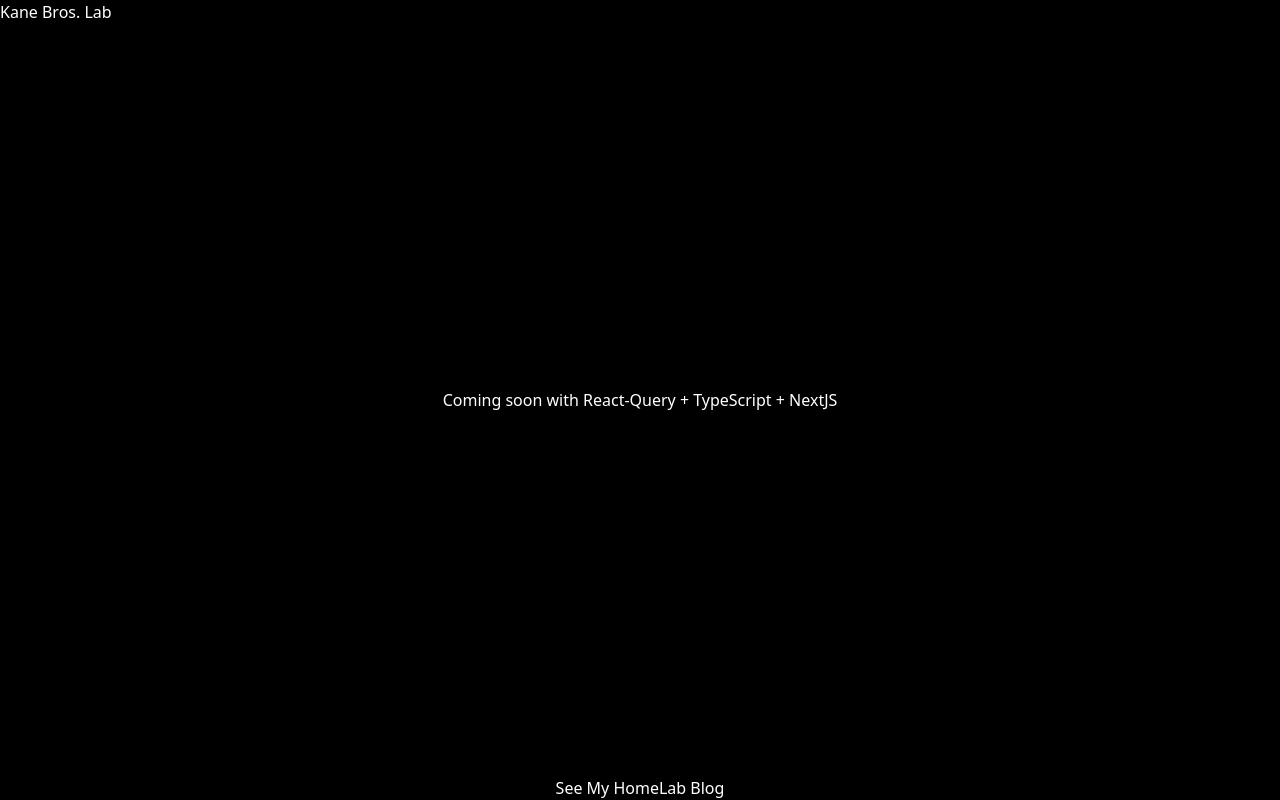
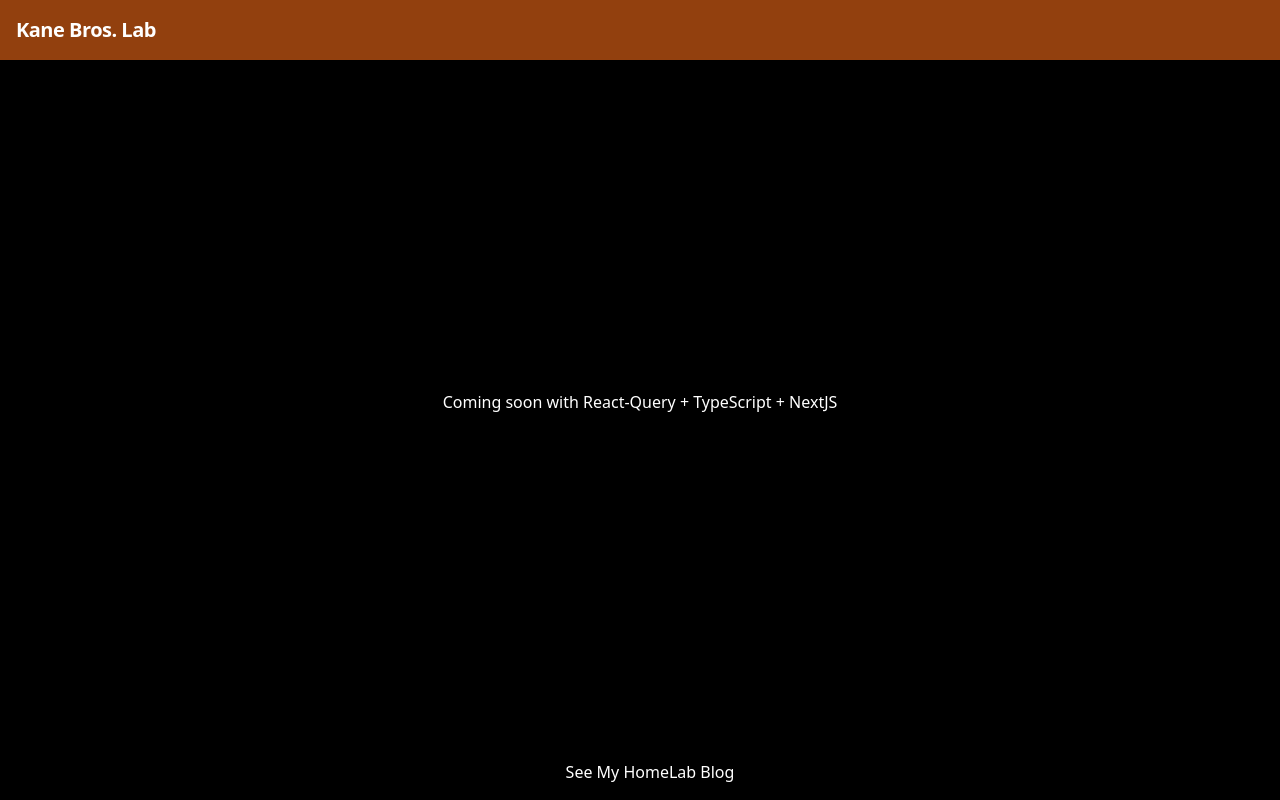
Before and after one commit to milsman2/kane-bros-lab, a Next.js app: page / in a window 1280 px wide. Built offline with nearby package versions, Linux system fonts and the light colour scheme.

Commit message:
Code Refactor

```diff
--- /dev/null
+++ b/components/Layout/index.tsx
@@ -0,0 +1,22 @@
+import Head from 'next/head'
+import Footer from './../Footer'
+import Header from './../Header'
+
+type LayoutProps = {
+  children: React.ReactNode
+}
+
+export default function Layout({ children }: LayoutProps) {
+  return (
+    <>
+      <div className='min-h-screen flex flex-col'>
+        <Head>
+          <title>Layouts Example</title>
+        </Head>
+        <Header />
+        <main className='flex flex-col flex-1'>{children}</main>
+        <Footer />
+      </div>
+    </>
+  )
+}
--- a/src/components/PersonComponent.tsx
+++ b/components/PersonComponent/index.tsx
@@ -1,6 +1,6 @@
 import { useQuery, UseQueryResult } from 'react-query'
 import { fetchPerson } from '../../pages/person'
-import { IPerson } from '../lib/interfaces/IPerson'
+import { IPerson } from '../../src/lib/interfaces/IPerson'
 
 const PersonComponent = () => {
     const { data }: UseQueryResult<IPerson, Error> = useQuery<IPerson, Error>(
--- /dev/null
+++ b/components/index.ts
@@ -0,0 +1,4 @@
+export * from './Header'
+export * from './Footer'
+export * from './Layout'
+export * from './PersonComponent'
--- a/pages/_app.tsx
+++ b/pages/_app.tsx
@@ -1,16 +1,25 @@
-import { FC } from 'react'
-import { AppProps } from 'next/app'
+import type { NextPage } from 'next'
+import type { AppProps } from 'next/app'
 import { QueryClientProvider, QueryClient } from 'react-query'
 import '../styles/globals.css'
 
 const reactQueryClient = new QueryClient()
 
-const MyApp: FC<AppProps> = ({ Component, pageProps }: AppProps) => {
-  return (
+export type NextPageWithLayout = NextPage & {
+  getLayout?: (page: React.ReactElement) => React.ReactNode
+}
+
+type AppPropsWithLayout = AppProps & {
+  Component: NextPageWithLayout
+}
+
+export default function MyApp({ Component, pageProps }: AppPropsWithLayout) {
+  // Use the layout defined at the page level, if available
+  const getLayout = Component.getLayout ?? ((page) => page)
+
+  return getLayout(
     <QueryClientProvider client={reactQueryClient}>
       <Component {...pageProps} />
     </QueryClientProvider>
   )
 }
-
-export default MyApp
--- a/pages/index.tsx
+++ b/pages/index.tsx
@@ -1,24 +1,22 @@
-import { FC } from 'react';
 import Head from 'next/head';
-import Footer from '../src/components/footer'
-import Header from '../src/components/header'
 import PersonPage from '../pages/person'
+import type { NextPageWithLayout } from './_app'
+import Layout from '../components/Layout'
 
-const Home: FC = () => {
+const Home: NextPageWithLayout = () => {
   return (
-    <div className='flex flex-col flex-1 bg-black text-white min-h-screen'>
-      <Head>
-        <title>Create Next App</title>
-        <link rel="icon" href="/favicon.ico" />
-      </Head>
-
-      <Header />
-      <main className='flex flex-col flex-1 justify-center items-center'>
-        <PersonPage />
-      </main>
-      <Footer />
+    <div className='bg-black text-white flex flex-col flex-1 items-center justify-center'>
+      <PersonPage />
     </div>
   );
 };
 
-export default Home;
+export default Home
+
+Home.getLayout = function getLayout(page: React.ReactElement) {
+  return (
+    <Layout>
+      {page}
+    </Layout>
+  )
+}
--- a/pages/person/[id].tsx
+++ b/pages/person/[id].tsx
@@ -1,4 +1,3 @@
-import { FC } from 'react'
 import { useRouter } from 'next/dist/client/router'
 import Link from 'next/link'
 import { useQuery } from 'react-query'
@@ -15,7 +14,7 @@ const getPersonById = async (id: string | string[] | undefined): Promise<IPerson
     throw new Error('invalid id')
 }
 
-const PersonPage: FC = () => {
+const PersonPage = () => {
     const {
         query: {id},
     } = useRouter()
--- a/pages/person/index.tsx
+++ b/pages/person/index.tsx
@@ -1,4 +1,3 @@
-import { FC } from 'react'
 import { useQuery, UseQueryResult } from 'react-query'
 import { IPerson } from '../../src/lib/interfaces/IPerson'
 
@@ -11,7 +10,7 @@ export const fetchPerson = async (): Promise<IPerson> => {
     throw new Error('Network response not ok')
 }
 
-const PersonPage: FC = () => {
+const PersonPage = () => {
     const { isLoading, isError, error, data }: UseQueryResult<IPerson, Error> = useQuery<IPerson, Error, IPerson, string>(
         'person',
         fetchPerson,
--- a/src/lib/interfaces/IPost.ts
+++ /dev/null
@@ -1,5 +0,0 @@
-export interface IPost {
-    id: number;
-    title: string;
-    body: string;
-};
```
Also changed, not shown: src/lib/interfaces/IWeather.ts (added, +29 -0 lines), components/Footer/index.tsx (renamed from src/components/footer.tsx), components/Header/index.tsx (renamed from src/components/header.tsx).
